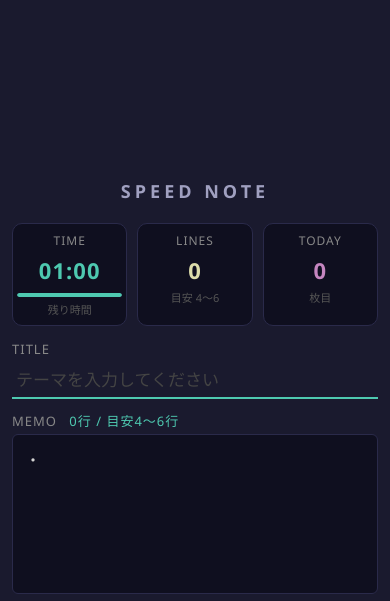
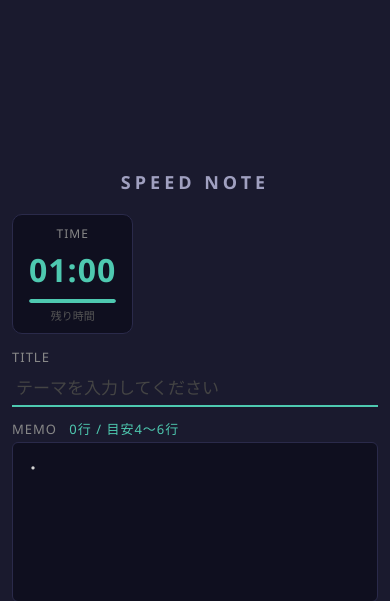
Before and after one commit to bon-com/speed-memo, a Flask app: page / in a window 390 px wide. Shown: the top 601 px of the page. Run offline with Flask 3, Linux system fonts and the light colour scheme.

Commit message:
fix: モバイル表示をタイマー優先レイアウトに変更しiOSコピー対応を改善する

```diff
--- a/templates/index.html
+++ b/templates/index.html
@@ -267,16 +267,12 @@
         order: -1;
       }
 
-      .stat-card {
-        flex: 1;
-        padding: 8px 4px;
-      }
+      /* モバイルはタイマーのみ表示 */
+      .sidebar .stat-card:not(#timer-card) { display: none; }
 
-      .stat-value { font-size: 22px; }
+      #timer-card { padding: 10px 16px; }
 
-      #lines-display,
-      #today-display,
-      #today-input { font-size: 22px; }
+      #timer-display { font-size: 32px; }
     }
   </style>
 </head>
@@ -462,15 +458,26 @@
     // --- コピーボタン ---
     document.getElementById('btn-copy').addEventListener('click', async function () {
       const text = memo.value;
-      try {
-        await navigator.clipboard.writeText(text);
-      } catch {
+      let success = false;
+      if (navigator.clipboard && navigator.clipboard.writeText) {
+        try {
+          await navigator.clipboard.writeText(text);
+          success = true;
+        } catch { /* fallthrough */ }
+      }
+      if (!success) {
+        // iOS対応フォールバック
+        const wasReadonly = memo.hasAttribute('readonly');
         memo.removeAttribute('readonly');
-        memo.select();
-        document.execCommand('copy');
-        if (timerState === 'done') memo.setAttribute('readonly', '');
+        memo.setSelectionRange(0, memo.value.length);
+        memo.focus();
+        try {
+          document.execCommand('copy');
+          success = true;
+        } catch { /* ignore */ }
+        if (wasReadonly) memo.setAttribute('readonly', '');
       }
-      this.textContent = '✅ コピー済';
+      this.textContent = success ? '✅ コピー済' : '⚠️ コピー失敗';
       setTimeout(() => { this.textContent = '📋 コピー'; }, 2000);
     });
 
```
